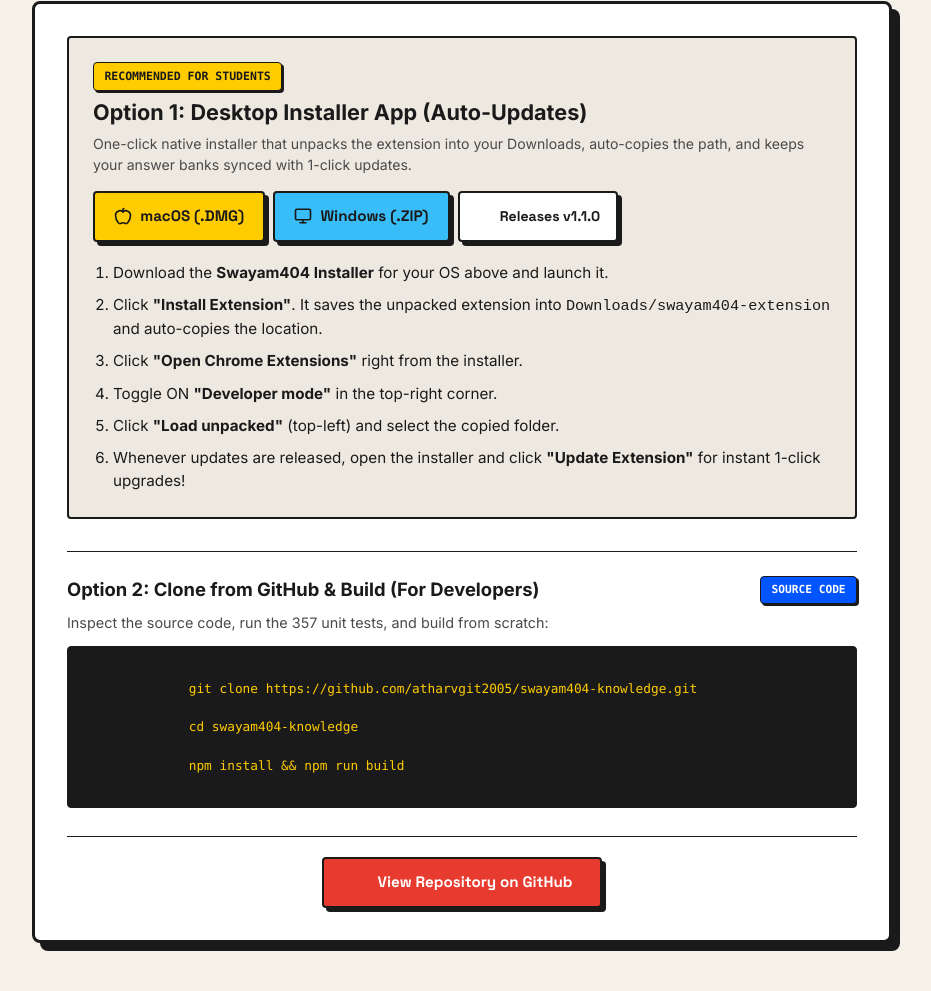
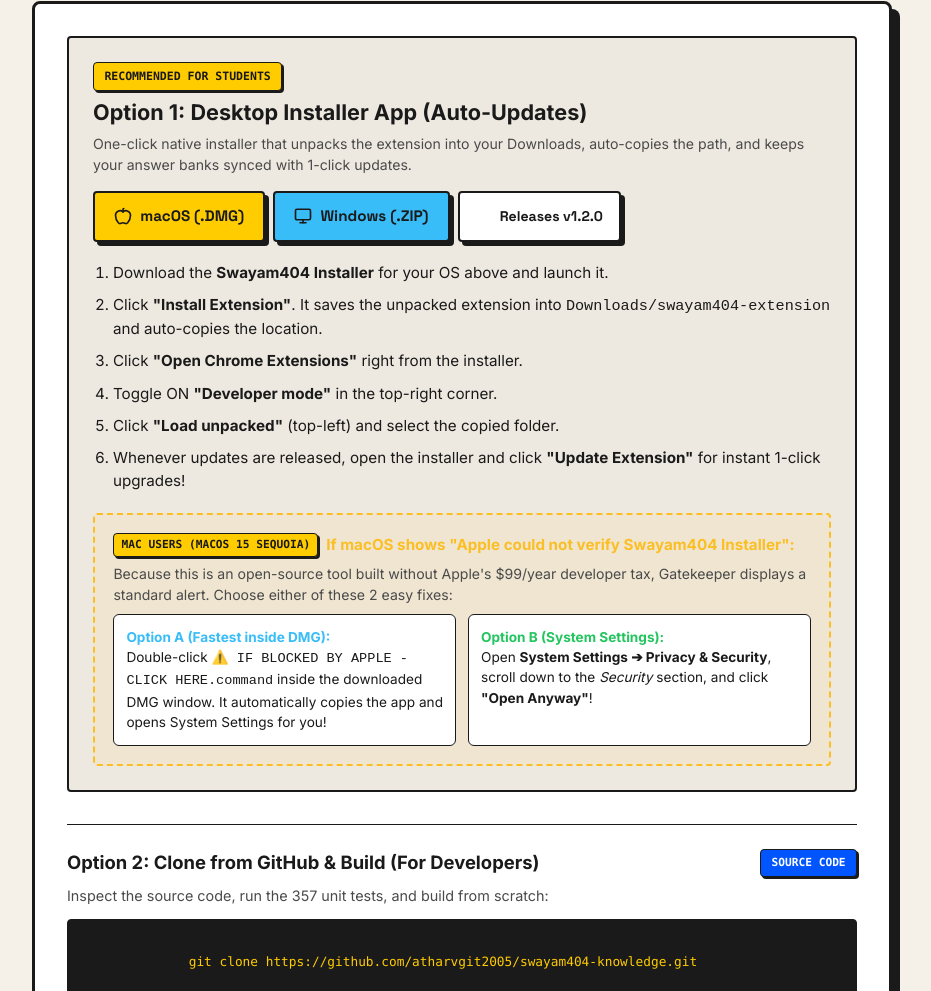
Before and after one commit to atharvgit2005/swayam404, a website: page public/index.html in a window 1280 px wide. Shown: the part 3711-4702 px from the top of the page, without its empty margins (178-1109 px from the left). Drawn offline with nearby package versions, Linux system fonts and the light colour scheme.

Commit message:
docs: add macOS 15 Sequoia Gatekeeper guide callout and updated installers

```diff
--- a/public/index.html
+++ b/public/index.html
@@ -433,8 +433,8 @@
                 <a href="/installers/Swayam404-Installer-Windows.zip" download="Swayam404-Installer-Windows.zip" class="btn-brutal btn-brutal-primary" style="background: #38bdf8; font-size: 0.95rem; padding: 0.75rem 1.2rem;">
                   <i data-lucide="monitor" style="width: 18px; height: 18px;"></i> Windows (.ZIP)
                 </a>
-                <a href="https://github.com/atharvgit2005/swayam404-knowledge/releases/tag/v1.1.0" target="_blank" rel="noopener noreferrer" class="btn-brutal" style="font-size: 0.88rem; padding: 0.75rem 1rem;" title="View Release on GitHub">
-                  <i data-lucide="github" style="width: 16px; height: 16px;"></i> Releases v1.1.0
+                <a href="https://github.com/atharvgit2005/swayam404-knowledge/releases/tag/v1.2.0" target="_blank" rel="noopener noreferrer" class="btn-brutal" style="font-size: 0.88rem; padding: 0.75rem 1rem;" title="View Release on GitHub">
+                  <i data-lucide="github" style="width: 16px; height: 16px;"></i> Releases v1.2.0
                 </a>
               </div>
             </div>
@@ -447,6 +447,27 @@
               <li>Click <strong>"Load unpacked"</strong> (top-left) and select the copied folder.</li>
               <li>Whenever updates are released, open the installer and click <strong>"Update Extension"</strong> for instant 1-click upgrades!</li>
             </ol>
+
+            <!-- macOS 15 Gatekeeper Callout -->
+            <div style="background: rgba(251, 191, 36, 0.08); border: 2px dashed #fbbf24; border-radius: var(--radius-sm); padding: 1.15rem; margin-top: 1.25rem;">
+              <div style="display: flex; align-items: center; gap: 0.5rem; margin-bottom: 0.4rem;">
+                <span class="badge-brutal badge-yellow" style="font-size: 0.7rem; padding: 0.15rem 0.45rem;">MAC USERS (macOS 15 SEQUOIA)</span>
+                <strong style="color: #fbbf24; font-size: 0.95rem;">If macOS shows "Apple could not verify Swayam404 Installer":</strong>
+              </div>
+              <p style="font-size: 0.88rem; color: var(--color-on-surface-variant); margin-bottom: 0.5rem;">
+                Because this is an open-source tool built without Apple's $99/year developer tax, Gatekeeper displays a standard alert. Choose either of these 2 easy fixes:
+              </p>
+              <div style="display: grid; grid-template-columns: repeat(auto-fit, minmax(280px, 1fr)); gap: 0.75rem; font-size: 0.85rem;">
+                <div style="background: var(--color-surface); border: var(--border-thin); border-radius: 6px; padding: 0.75rem;">
+                  <strong style="color: #38bdf8;">Option A (Fastest inside DMG):</strong><br>
+                  Double-click <code>⚠️ IF BLOCKED BY APPLE - CLICK HERE.command</code> inside the downloaded DMG window. It automatically copies the app and opens System Settings for you!
+                </div>
+                <div style="background: var(--color-surface); border: var(--border-thin); border-radius: 6px; padding: 0.75rem;">
+                  <strong style="color: #22c55e;">Option B (System Settings):</strong><br>
+                  Open <strong>System Settings ➔ Privacy &amp; Security</strong>, scroll down to the <em>Security</em> section, and click <strong>"Open Anyway"</strong>!
+                </div>
+              </div>
+            </div>
           </div>
 
           <!-- Option 2: Build from Source -->
```
Also changed, not shown: 3 other files.
